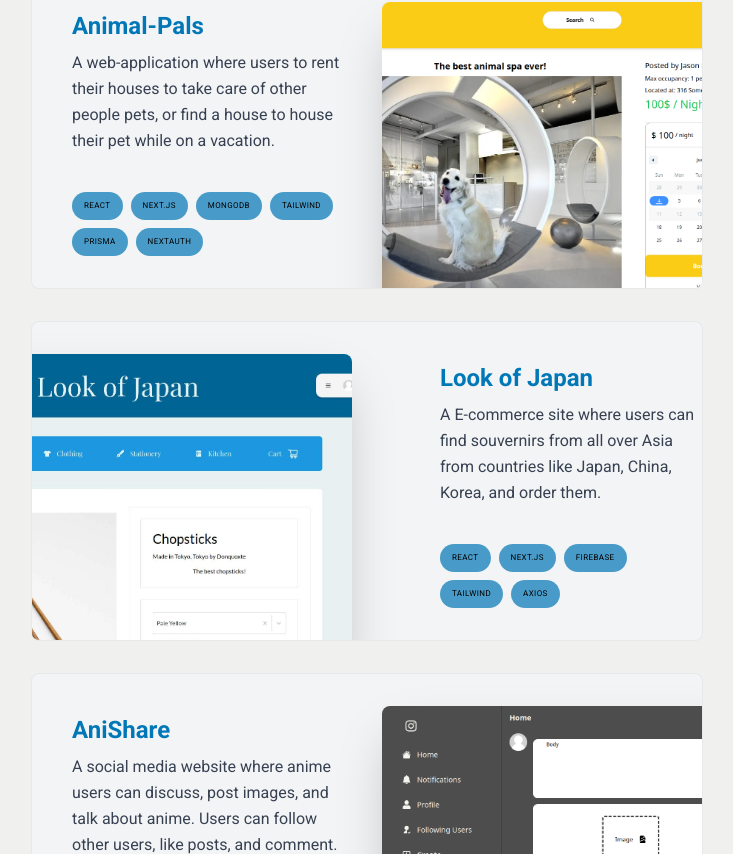
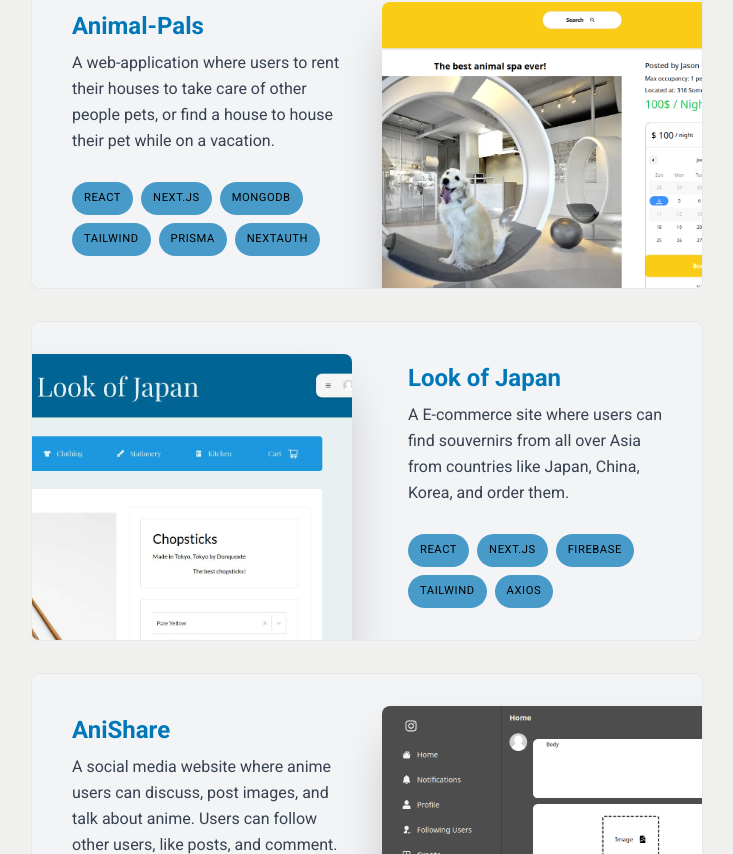
Before and after one commit to JasonMac123/NewPortfolio, a Next.js app: page / in a window 1280 px wide. Shown: the part 1446-2300 px from the top of the page, without its empty margins (273-1006 px from the left). Built offline with nearby package versions, Linux system fonts and the light colour scheme.

Commit message:
Increases project framework tag size to become more readable

```diff
--- a/components/Project/Project.tsx
+++ b/components/Project/Project.tsx
@@ -37,14 +37,14 @@ const Project = ({ title, description, tags, image, link }: ProjectProps) => {
         className="bg-gray-100 max-w-[42rem] cursor-pointer rounded-lg border border-black/5 overflow-hidden sm:pr-8 relative sm:h-[20rem] hover:bg-gray-200 group-even:pl-8 transition"
         onClick={redirectToProject}
       >
-        <div className="pt-4 pb-8 px-5 sm:pl-10 sm:pr-2 sm:pt-10 sm:w-1/2 flex flex-col h-full group-even:ml-[21rem]">
+        <div className="pt-4 pb-8 px-5 sm:pl-10 sm:pr-2 sm:pt-10 sm:w-1/2 flex flex-col h-full group-even:ml-[19rem]">
           <h3 className="text-2xl font-semibold text-[#0077b6]">{title}</h3>
           <p className="mt-2 leading-relaxed text-gray-700">{description}</p>
           <ul className="flex flex-wrap mt-4 gap-2 sm:mt-auto">
             {tags.map((tag, i) => {
               return (
                 <li
-                  className="bg-[#0077b6]/[0.7] px-3 py-2 text-[0.5rem] uppercase tracking-wider text-black rounded-3xl"
+                  className="bg-[#0077b6]/[0.7] px-3 py-2 text-[0.7rem] uppercase tracking-wider text-black rounded-3xl"
                   key={i}
                 >
                   {tag}
```
